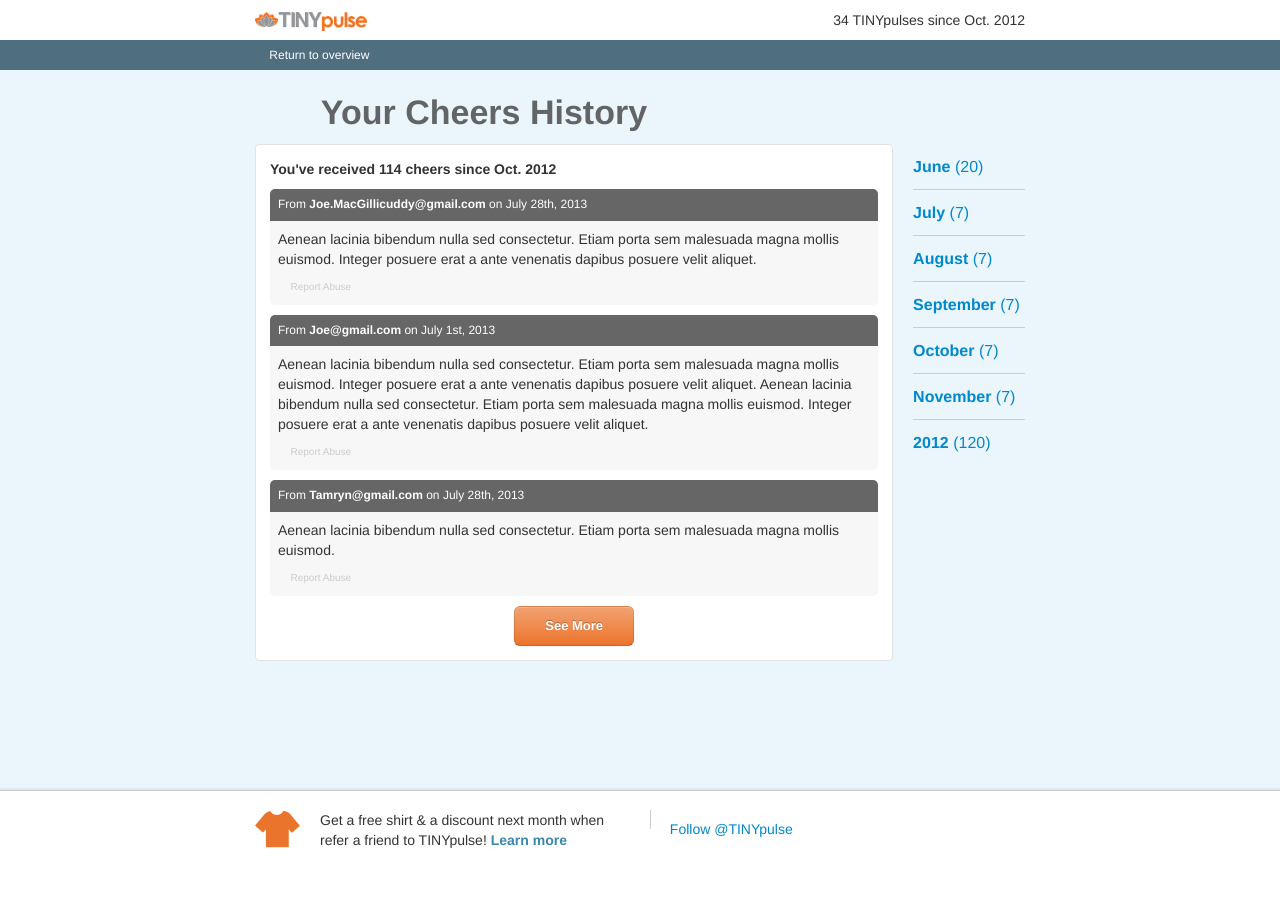
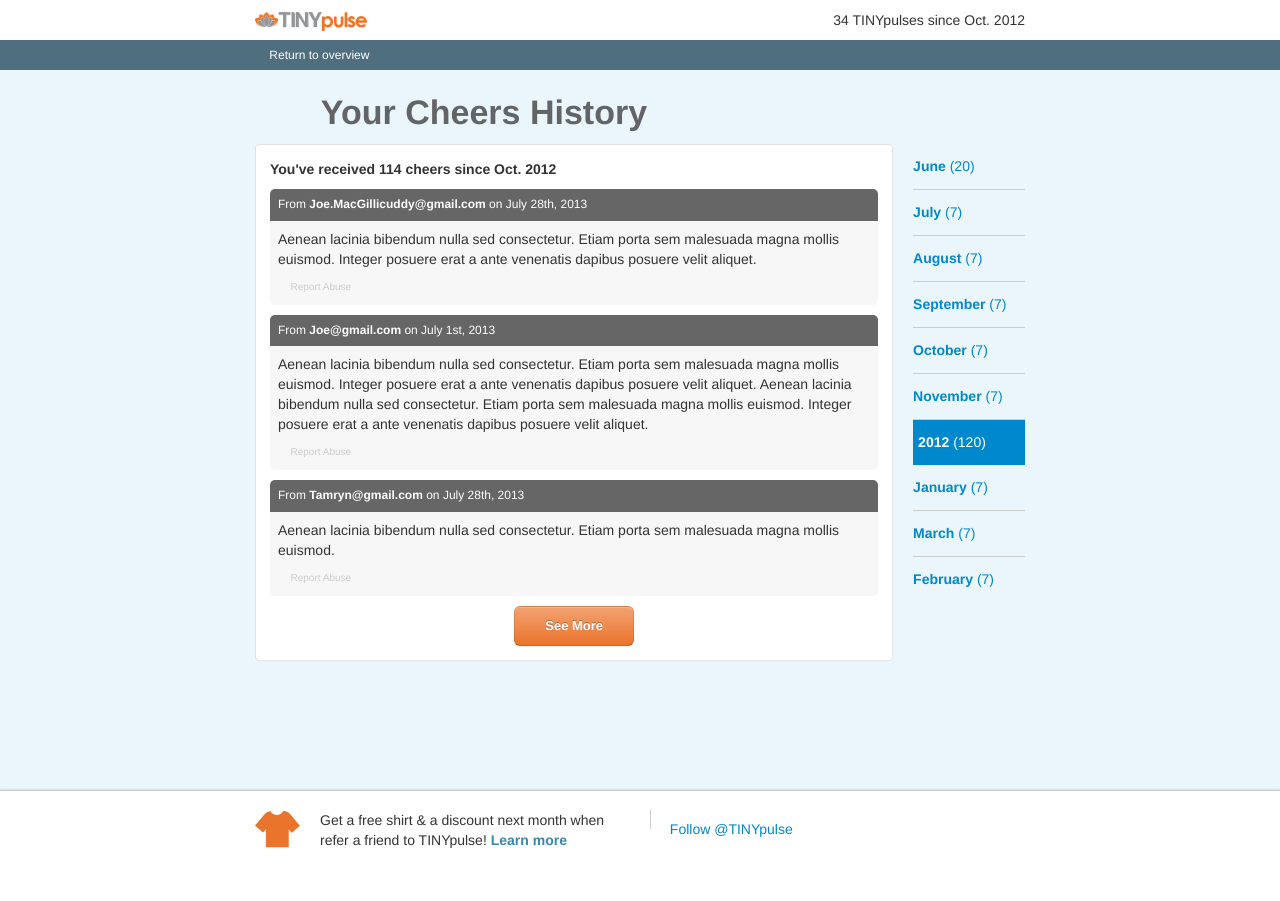
Before and after one commit to joshuarule/tinypulse-ty, a Jekyll site: the page built from cheers.html, in a window 1280 px wide. Built offline with Jekyll 4.4.1, drawn with Linux system fonts in a browser that asks for light colours; Markdown is read by kramdown in place of the engine named in the settings; comment, search, counter and statistics services are not loaded.

Commit message:
fixing referral header

```diff
--- a/cheers.html
+++ b/cheers.html
@@ -48,7 +48,7 @@
   		<li class="cheers-month"><a href="#">October <span>(7)</span></a></li>
   		<li class="cheers-month"><a href="#">November <span>(7)</span></a></li>
 
-		<ul class="list-nav--inner unstyled xjs-active">
+		<ul class="list-nav--inner unstyled js-active">
 			<li class="cheers-year"><a href="#">2012 <span>(120)</span><i class="icon-chevron-down"></i></a></li>
 			<div class="expand">
 			<li class="cheers-month"><a href="#">January <span>(7)</span></a></li>
--- a/css/main.css
+++ b/css/main.css
@@ -564,22 +564,26 @@
     line-height: 1em;
     margin-left: -55px;
   }
+  /* line 321, ../sass/_element.scss */
+  #referral .headline i {
+    margin-left: 0;
+  }
 }
-/* line 322, ../sass/_element.scss */
+/* line 325, ../sass/_element.scss */
 .headline p {
   margin-top: 10px;
   margin-bottom: 20px;
   font-size: 14px;
 }
 @media (min-width: 768px) {
-  /* line 322, ../sass/_element.scss */
+  /* line 325, ../sass/_element.scss */
   .headline p {
     margin-top: 0px;
     margin-bottom: 10px;
   }
 }
 
-/* line 335, ../sass/_element.scss */
+/* line 337, ../sass/_element.scss */
 .headline--icon {
   display: inline-block;
   position: relative;
@@ -589,13 +593,13 @@
   padding-left: 45px;
 }
 @media (min-width: 768px) {
-  /* line 335, ../sass/_element.scss */
+  /* line 337, ../sass/_element.scss */
   .headline--icon {
     padding-left: 0;
     display: block;
   }
 }
-/* line 346, ../sass/_element.scss */
+/* line 348, ../sass/_element.scss */
 .headline--icon i {
   position: absolute;
   left: 0;
@@ -606,26 +610,31 @@
   line-height: 1em;
 }
 
-/* line 362, ../sass/_element.scss */
+/* line 360, ../sass/_element.scss */
+.headline-wrap {
+  position: relative;
+}
+
+/* line 368, ../sass/_element.scss */
 .title h2, .title--icon h2 {
   margin-top: 0;
   font-size: 18px;
   line-height: 1em;
 }
 @media (min-width: 768px) {
-  /* line 362, ../sass/_element.scss */
+  /* line 368, ../sass/_element.scss */
   .title h2, .title--icon h2 {
     font-size: 24px;
   }
 }
 
-/* line 378, ../sass/_element.scss */
+/* line 384, ../sass/_element.scss */
 .title--icon i {
   font-size: 24px;
   line-height: .7em;
 }
 @media (min-width: 768px) {
-  /* line 378, ../sass/_element.scss */
+  /* line 384, ../sass/_element.scss */
   .title--icon i {
     font-size: 34px;
     margin-left: 3px;
@@ -633,7 +642,7 @@
   }
 }
 
-/* line 394, ../sass/_element.scss */
+/* line 400, ../sass/_element.scss */
 .streak {
   height: 100px;
   position: relative;
@@ -642,7 +651,7 @@
   border-color: #c4e3f3;
 }
 
-/* line 402, ../sass/_element.scss */
+/* line 408, ../sass/_element.scss */
 .streak-number {
   position: relative;
   height: 100%;
@@ -663,13 +672,13 @@
   box-shadow: 0px 1px 1px 1px rgba(0, 0, 0, 0.1);
 }
 
-/* line 415, ../sass/_element.scss */
+/* line 421, ../sass/_element.scss */
 .streak-copy h5 {
   margin: 0 0 2px 0;
   line-height: 1em;
   color: #eb742c;
 }
-/* line 421, ../sass/_element.scss */
+/* line 427, ../sass/_element.scss */
 .streak-copy p {
   height: 30px;
   margin: 5px 0 0 0;
@@ -677,7 +686,7 @@
   color: #636466;
 }
 
-/* line 429, ../sass/_element.scss */
+/* line 435, ../sass/_element.scss */
 .award {
   margin-right: 2px;
   height: 20px;
@@ -688,7 +697,7 @@
   background-size: contain;
 }
 
-/* line 437, ../sass/_element.scss */
+/* line 443, ../sass/_element.scss */
 .streak-record {
   margin: 3px 0 0;
   font-size: 10px;
@@ -697,55 +706,55 @@
   color: #3a87ad;
 }
 
-/* line 445, ../sass/_element.scss */
+/* line 451, ../sass/_element.scss */
 .streak-stars {
   display: inline-block;
   position: absolute;
   left: 100px;
   bottom: -3px;
 }
-/* line 451, ../sass/_element.scss */
+/* line 457, ../sass/_element.scss */
 .streak-stars.inline li {
   padding: 0;
   float: left;
 }
-/* line 456, ../sass/_element.scss */
+/* line 462, ../sass/_element.scss */
 .streak-stars .icon-star {
   color: #eb742c;
   font-size: 16px;
 }
 
-/* line 464, ../sass/_element.scss */
+/* line 470, ../sass/_element.scss */
 #cheers .cheers-new {
   margin: 0;
 }
 @media (min-width: 768px) {
-  /* line 464, ../sass/_element.scss */
+  /* line 470, ../sass/_element.scss */
   #cheers .cheers-new {
     margin-bottom: 20px;
   }
 }
 
-/* line 472, ../sass/_element.scss */
+/* line 478, ../sass/_element.scss */
 .cheers-new {
   margin-top: 20px;
 }
-/* line 475, ../sass/_element.scss */
+/* line 481, ../sass/_element.scss */
 .cheers-new .title--icon {
   border-bottom: 1px solid #cccccc;
   padding-left: 15px;
   margin-left: -15px;
   margin-right: -15px;
 }
-/* line 481, ../sass/_element.scss */
+/* line 487, ../sass/_element.scss */
 .cheers-new .title--icon i {
   color: #cccccc;
 }
-/* line 484, ../sass/_element.scss */
+/* line 490, ../sass/_element.scss */
 .cheers-new .cheers .cheer {
   padding-top: 0;
 }
-/* line 488, ../sass/_element.scss */
+/* line 494, ../sass/_element.scss */
 .cheers-new .cheer {
   -webkit-border-radius: 5px;
   -moz-border-radius: 5px;
@@ -755,7 +764,7 @@
   overflow: hidden;
   border: none;
 }
-/* line 494, ../sass/_element.scss */
+/* line 500, ../sass/_element.scss */
 .cheers-new .cheer h6 {
   margin-bottom: 0;
   padding: 8px;
@@ -765,48 +774,48 @@
   font-weight: normal;
   color: #FFF;
 }
-/* line 504, ../sass/_element.scss */
+/* line 510, ../sass/_element.scss */
 .cheers-new .cheer p {
   margin: 0;
   padding: 8px;
   background: #f7f7f7;
 }
-/* line 510, ../sass/_element.scss */
+/* line 516, ../sass/_element.scss */
 .cheers-new .cheer a {
   font-size: 10px;
   display: block;
   margin-top: 8px;
   color: #CCC;
 }
-/* line 515, ../sass/_element.scss */
+/* line 521, ../sass/_element.scss */
 .cheers-new .cheer a:hover {
   color: #c47a7f;
   text-decoration: none;
 }
-/* line 516, ../sass/_element.scss */
+/* line 522, ../sass/_element.scss */
 .cheers-new .cheer a i {
   color: #c47a7f;
 }
 
-/* line 521, ../sass/_element.scss */
+/* line 527, ../sass/_element.scss */
 .cheers-action {
   display: block;
   float: none;
 }
 @media (min-width: 768px) {
-  /* line 521, ../sass/_element.scss */
+  /* line 527, ../sass/_element.scss */
   .cheers-action {
     margin-right: 47px;
     float: right;
   }
 }
 @media (min-width: 980px) {
-  /* line 521, ../sass/_element.scss */
+  /* line 527, ../sass/_element.scss */
   .cheers-action {
     margin-right: 50px;
   }
 }
-/* line 534, ../sass/_element.scss */
+/* line 540, ../sass/_element.scss */
 .cheers-action .btn-wrap {
   -webkit-box-sizing: border-box;
   -moz-box-sizing: border-box;
@@ -815,20 +824,20 @@
   float: left;
 }
 @media (min-width: 768px) {
-  /* line 534, ../sass/_element.scss */
+  /* line 540, ../sass/_element.scss */
   .cheers-action .btn-wrap {
     width: auto;
   }
 }
-/* line 541, ../sass/_element.scss */
+/* line 547, ../sass/_element.scss */
 .cheers-action .btn-wrap:first-child {
   padding-right: 5px;
 }
-/* line 542, ../sass/_element.scss */
+/* line 548, ../sass/_element.scss */
 .cheers-action .btn-wrap:last-child {
   padding-left: 5px;
 }
-/* line 544, ../sass/_element.scss */
+/* line 550, ../sass/_element.scss */
 .cheers-action .btn-wrap a {
   -webkit-box-sizing: border-box;
   -moz-box-sizing: border-box;
@@ -839,13 +848,13 @@
 }
 
 @media (min-width: 768px) {
-  /* line 553, ../sass/_element.scss */
+  /* line 559, ../sass/_element.scss */
   #cheers .cheers-action {
     text-align: center;
     float: none;
     margin-right: 0;
   }
-  /* line 559, ../sass/_element.scss */
+  /* line 565, ../sass/_element.scss */
   #cheers .cheers-action a {
     padding-left: 30px !important;
     padding-right: 30px !important;
@@ -854,124 +863,133 @@
   }
 }
 
-/* line 568, ../sass/_element.scss */
+/* line 574, ../sass/_element.scss */
 .list-nav, .list-nav--center {
   font-size: 18px;
   font-weight: 600;
 }
 
-/* line 573, ../sass/_element.scss */
+/* line 579, ../sass/_element.scss */
 .list-nav--center {
   text-align: center;
 }
 @media (min-width: 768px) {
-  /* line 573, ../sass/_element.scss */
+  /* line 579, ../sass/_element.scss */
   .list-nav--center {
     text-align: left;
   }
 }
 
-/* line 582, ../sass/_element.scss */
+/* line 588, ../sass/_element.scss */
 .cheers-month,
 .cheers-year,
 .share-option {
   border-bottom: 1px solid #cccccc;
 }
-/* line 587, ../sass/_element.scss */
+/* line 593, ../sass/_element.scss */
 .cheers-month a,
 .cheers-year a,
 .share-option a {
   display: block;
 }
-/* line 593, ../sass/_element.scss */
+/* line 597, ../sass/_element.scss */
 .cheers-month a:hover i,
 .cheers-year a:hover i,
 .share-option a:hover i {
   text-decoration: none;
 }
 
-/* line 598, ../sass/_element.scss */
+/* line 602, ../sass/_element.scss */
 .cheers-month,
 .cheers-year {
   height: 45px;
   line-height: 45px;
 }
 @media (min-width: 768px) {
-  /* line 603, ../sass/_element.scss */
+  /* line 607, ../sass/_element.scss */
   .cheers-month a,
   .cheers-year a {
-    font-size: 16px;
+    font-size: 14px;
   }
 }
-/* line 609, ../sass/_element.scss */
+@media (min-width: 768px) {
+  /* line 607, ../sass/_element.scss */
+  .cheers-month a,
+  .cheers-year a {
+    font-size: 14px;
+  }
+}
+/* line 617, ../sass/_element.scss */
 .cheers-month:last-child,
 .cheers-year:last-child {
   border: none;
 }
-/* line 613, ../sass/_element.scss */
+/* line 621, ../sass/_element.scss */
 .cheers-month span,
 .cheers-year span {
   font-weight: normal;
 }
 
-/* line 616, ../sass/_element.scss */
+/* line 624, ../sass/_element.scss */
 .share-option {
   height: 60px;
   line-height: 60px;
 }
-/* line 620, ../sass/_element.scss */
+/* line 628, ../sass/_element.scss */
 .share-option:first-child {
   border-top: 1px solid #cccccc;
 }
-/* line 621, ../sass/_element.scss */
+/* line 629, ../sass/_element.scss */
 .share-option:last-child {
   margin-bottom: 40px;
 }
 @media (min-width: 768px) {
-  /* line 621, ../sass/_element.scss */
+  /* line 629, ../sass/_element.scss */
   .share-option:last-child {
     border: none;
   }
 }
-/* line 629, ../sass/_element.scss */
+/* line 637, ../sass/_element.scss */
 .share-option a {
   font-weight: normal;
 }
-/* line 631, ../sass/_element.scss */
+/* line 639, ../sass/_element.scss */
 .share-option i:first-child {
   font-size: 35px;
-  width: 30px;
+  width: 25px;
   text-align: left;
   margin: 0 20px 0 10px;
   line-height: 12px;
 }
-/* line 638, ../sass/_element.scss */
+/* line 646, ../sass/_element.scss */
 .share-option i:first-child.icon-envelope-alt {
   font-size: 30px;
 }
-/* line 643, ../sass/_element.scss */
+/* line 651, ../sass/_element.scss */
 .share-option i:last-child {
   font-size: 10px;
   margin-left: 2px;
 }
 
-/* line 651, ../sass/_element.scss */
+/* line 659, ../sass/_element.scss */
 .list-nav--inner .cheers-month {
   display: none;
 }
-/* line 655, ../sass/_element.scss */
+/* line 663, ../sass/_element.scss */
 .list-nav--inner .cheers-year {
   border: none;
 }
-/* line 657, ../sass/_element.scss */
+/* line 665, ../sass/_element.scss */
 .list-nav--inner .cheers-year i {
   margin-left: 5px;
+  font-size: 10px;
 }
-/* line 661, ../sass/_element.scss */
+/* line 669, ../sass/_element.scss */
 .list-nav--inner.js-active .cheers-year {
   background: #0088cc;
+  padding-left: 5px;
 }
-/* line 664, ../sass/_element.scss */
+/* line 673, ../sass/_element.scss */
 .list-nav--inner.js-active .cheers-year i {
   -webkit-transform: rotate(-90deg);
   -moz-transform: rotate(-90deg);
@@ -979,105 +997,105 @@
   -o-transform: rotate(-90deg);
   transform: rotate(-90deg);
 }
-/* line 668, ../sass/_element.scss */
+/* line 677, ../sass/_element.scss */
 .list-nav--inner.js-active .cheers-year a {
   color: #FFF;
 }
-/* line 674, ../sass/_element.scss */
+/* line 683, ../sass/_element.scss */
 .list-nav--inner.js-active .cheers-month {
   display: block;
 }
 
-/* line 680, ../sass/_element.scss */
+/* line 689, ../sass/_element.scss */
 .col1 {
   background: green;
 }
 
-/* line 681, ../sass/_element.scss */
+/* line 690, ../sass/_element.scss */
 .col2 {
   background: blue;
 }
 
-/* line 682, ../sass/_element.scss */
+/* line 691, ../sass/_element.scss */
 .col3 {
   background: green;
 }
 
-/* line 683, ../sass/_element.scss */
+/* line 692, ../sass/_element.scss */
 .col4 {
   background: blue;
 }
 
-/* line 684, ../sass/_element.scss */
+/* line 693, ../sass/_element.scss */
 .col5 {
   background: green;
 }
 
-/* line 685, ../sass/_element.scss */
+/* line 694, ../sass/_element.scss */
 .col6 {
   background: blue;
 }
 
-/* line 686, ../sass/_element.scss */
+/* line 695, ../sass/_element.scss */
 .col7 {
   background: green;
 }
 
-/* line 687, ../sass/_element.scss */
+/* line 696, ../sass/_element.scss */
 .col8 {
   background: blue;
 }
 
-/* line 688, ../sass/_element.scss */
+/* line 697, ../sass/_element.scss */
 .col9 {
   background: green;
 }
 
-/* line 689, ../sass/_element.scss */
+/* line 698, ../sass/_element.scss */
 .col10 {
   background: blue;
 }
 
-/* line 690, ../sass/_element.scss */
+/* line 699, ../sass/_element.scss */
 .col11 {
   background: green;
 }
 
-/* line 691, ../sass/_element.scss */
+/* line 700, ../sass/_element.scss */
 .col12 {
   background: blue;
 }
 
-/* line 695, ../sass/_element.scss */
+/* line 704, ../sass/_element.scss */
 .feedback {
   background: #d9edf7;
   border-color: #c4e3f3;
   color: #4f6e7e;
 }
-/* line 700, ../sass/_element.scss */
+/* line 709, ../sass/_element.scss */
 .feedback h2 {
   color: #4f6e7e;
 }
-/* line 704, ../sass/_element.scss */
+/* line 713, ../sass/_element.scss */
 .feedback .icon-comment-reverse {
   color: #82a1b1;
 }
-/* line 708, ../sass/_element.scss */
+/* line 717, ../sass/_element.scss */
 .feedback .submit-feedback {
   display: block;
 }
 @media (min-width: 768px) {
-  /* line 708, ../sass/_element.scss */
+  /* line 717, ../sass/_element.scss */
   .feedback .submit-feedback {
     float: right;
   }
 }
 
-/* line 715, ../sass/_element.scss */
+/* line 724, ../sass/_element.scss */
 .textarea-input {
   position: relative;
 }
-/* line 718, ../sass/_element.scss */
+/* line 727, ../sass/_element.scss */
 .textarea-input .feedback-placeholder {
   position: absolute;
   top: 8px;
@@ -1086,23 +1104,23 @@
   color: #999;
 }
 
-/* line 727, ../sass/_element.scss */
+/* line 736, ../sass/_element.scss */
 .email-input {
   float: none;
 }
 @media (min-width: 768px) {
-  /* line 727, ../sass/_element.scss */
+  /* line 736, ../sass/_element.scss */
   .email-input {
     float: right !important;
   }
 }
 
-/* line 734, ../sass/_element.scss */
+/* line 743, ../sass/_element.scss */
 .progress-meter {
   font-size: 146%;
 }
 
-/* line 738, ../sass/_element.scss */
+/* line 747, ../sass/_element.scss */
 .circle-meter {
   position: absolute;
   overflow: hidden;
@@ -1110,7 +1128,7 @@
   height: 4em;
 }
 
-/* line 745, ../sass/_element.scss */
+/* line 754, ../sass/_element.scss */
 .progress-meter:before {
   content: "";
   position: absolute;
@@ -1122,7 +1140,7 @@
   border-radius: 1.5em;
 }
 
-/* line 756, ../sass/_element.scss */
+/* line 765, ../sass/_element.scss */
 .per0 .circle-meter,
 .per10 .circle-meter,
 .per20 .circle-meter,
@@ -1132,7 +1150,7 @@
   clip: rect(0, 4em, 4em, 2em);
 }
 
-/* line 764, ../sass/_element.scss */
+/* line 773, ../sass/_element.scss */
 .per60 .circle-meter,
 .per70 .circle-meter,
 .per80 .circle-meter,
@@ -1141,7 +1159,7 @@
   clip: rect(0, 4em, 4em, 0em);
 }
 
-/* line 772, ../sass/_element.scss */
+/* line 781, ../sass/_element.scss */
 div.first,
 div.last {
   width: 2em;
@@ -1149,7 +1167,7 @@
   background: red;
 }
 
-/* line 779, ../sass/_element.scss */
+/* line 788, ../sass/_element.scss */
 div.first-full {
   width: 4em;
   height: 4em;
@@ -1159,7 +1177,7 @@
   top: 0;
 }
 
-/* line 788, ../sass/_element.scss */
+/* line 797, ../sass/_element.scss */
 div.first {
   border-top-left-radius: 2em;
   border-bottom-left-radius: 2em;
@@ -1167,7 +1185,7 @@
   position: absolute;
 }
 
-/* line 795, ../sass/_element.scss */
+/* line 804, ../sass/_element.scss */
 div.last {
   border-top-right-radius: 2em;
   border-bottom-right-radius: 2em;
@@ -1178,32 +1196,32 @@
   -webkit-transform: rotate(180deg);
 }
 
-/* line 805, ../sass/_element.scss */
+/* line 814, ../sass/_element.scss */
 .per0 .first {
   -webkit-transform: rotate(0deg);
 }
 
-/* line 806, ../sass/_element.scss */
+/* line 815, ../sass/_element.scss */
 .per10 .first {
   -webkit-transform: rotate(36deg);
 }
 
-/* line 807, ../sass/_element.scss */
+/* line 816, ../sass/_element.scss */
 .per20 .first {
   -webkit-transform: rotate(72deg);
 }
 
-/* line 808, ../sass/_element.scss */
+/* line 817, ../sass/_element.scss */
 .per30 .first {
   -webkit-transform: rotate(108deg);
 }
 
-/* line 809, ../sass/_element.scss */
+/* line 818, ../sass/_element.scss */
 .per40 .first {
   -webkit-transform: rotate(144deg);
 }
 
-/* line 810, ../sass/_element.scss */
+/* line 819, ../sass/_element.scss */
 .per50 .first,
 .per60 .first,
 .per70 .first,
@@ -1213,32 +1231,32 @@
   -webkit-transform: rotate(180deg);
 }
 
-/* line 819, ../sass/_element.scss */
+/* line 828, ../sass/_element.scss */
 .per60 .last {
   -webkit-transform: rotate(36deg);
 }
 
-/* line 820, ../sass/_element.scss */
+/* line 829, ../sass/_element.scss */
 .per70 .last {
   -webkit-transform: rotate(72deg);
 }
 
-/* line 821, ../sass/_element.scss */
+/* line 830, ../sass/_element.scss */
 .per80 .last {
   -webkit-transform: rotate(108deg);
 }
 
-/* line 822, ../sass/_element.scss */
+/* line 831, ../sass/_element.scss */
 .per90 .last {
   -webkit-transform: rotate(144deg);
 }
 
-/* line 823, ../sass/_element.scss */
+/* line 832, ../sass/_element.scss */
 .per100 .last {
   -webkit-transform: rotate(180deg);
 }
 
-/* line 827, ../sass/_element.scss */
+/* line 836, ../sass/_element.scss */
 .circle-number {
   display: inline-block;
   position: relative;
@@ -1246,7 +1264,7 @@
   text-align: center;
   color: #FFF;
 }
-/* line 836, ../sass/_element.scss */
+/* line 845, ../sass/_element.scss */
 .circle-number:before {
   z-index: -1;
   height: 20px;
@@ -1262,17 +1280,17 @@
   border-radius: 100%;
 }
 
-/* line 850, ../sass/_element.scss */
+/* line 859, ../sass/_element.scss */
 .submit-stats {
   font-size: 12px;
   font-weight: 500;
 }
 
-/* line 857, ../sass/_element.scss */
+/* line 866, ../sass/_element.scss */
 .share-address-title {
   margin-top: 20px;
 }
-/* line 859, ../sass/_element.scss */
+/* line 868, ../sass/_element.scss */
 .share-address-title i {
   font-size: 20px;
   line-height: 0.3em;
@@ -1280,36 +1298,36 @@
   margin-right: 2px;
 }
 
-/* line 869, ../sass/_element.scss */
+/* line 878, ../sass/_element.scss */
 .referral-content h2 {
   font-size: 18px;
   line-height: 1.4em;
 }
 @media (min-width: 768px) {
-  /* line 869, ../sass/_element.scss */
+  /* line 878, ../sass/_element.scss */
   .referral-content h2 {
     font-size: 24px;
   }
 }
 
-/* line 876, ../sass/_element.scss */
+/* line 885, ../sass/_element.scss */
 .share-address {
   margin-bottom: 20px;
 }
 
-/* line 880, ../sass/_element.scss */
+/* line 889, ../sass/_element.scss */
 .cheers-as {
   display: block !important;
   width: 100%;
   margin-bottom: 10px;
 }
 @media (min-width: 768px) {
-  /* line 880, ../sass/_element.scss */
+  /* line 889, ../sass/_element.scss */
   .cheers-as {
     margin-bottom: 0;
   }
 }
-/* line 887, ../sass/_element.scss */
+/* line 896, ../sass/_element.scss */
 .cheers-as .btn {
   width: 100%;
   text-align: left;
@@ -1317,14 +1335,14 @@
   text-shadow: none;
 }
 @media (min-width: 768px) {
-  /* line 887, ../sass/_element.scss */
+  /* line 896, ../sass/_element.scss */
   .cheers-as .btn {
     width: auto;
     float: left;
   }
 }
 @media (min-width: 768px) {
-  /* line 899, ../sass/_element.scss */
+  /* line 908, ../sass/_element.scss */
   .cheers-as.btn-group-vertical > .btn:first-child {
     -webkit-border-radius: 4px 0 0 4px;
     -moz-border-radius: 4px 0 0 4px;
@@ -1334,7 +1352,7 @@
   }
 }
 @media (min-width: 768px) {
-  /* line 905, ../sass/_element.scss */
+  /* line 914, ../sass/_element.scss */
   .cheers-as.btn-group-vertical > .btn:last-child {
     -webkit-border-radius: 0 4px 4px 0;
     -moz-border-radius: 0 4px 4px 0;
@@ -1344,26 +1362,26 @@
     margin-top: 0;
   }
 }
-/* line 912, ../sass/_element.scss */
+/* line 921, ../sass/_element.scss */
 .cheers-as.btn-group .btn.active {
   background: #899ca5;
 }
-/* line 913, ../sass/_element.scss */
+/* line 922, ../sass/_element.scss */
 .cheers-as.btn-group .btn:active {
   background: #899ca5;
 }
 
-/* line 916, ../sass/_element.scss */
+/* line 925, ../sass/_element.scss */
 .submit-cheer {
   margin-bottom: 20px;
 }
 
-/* line 918, ../sass/_element.scss */
+/* line 927, ../sass/_element.scss */
 .add-cheer {
   margin-bottom: 10px;
 }
 
-/* line 920, ../sass/_element.scss */
+/* line 929, ../sass/_element.scss */
 .cheers-confirmation {
   display: none;
   text-align: center;
@@ -1377,21 +1395,21 @@
   -moz-box-sizing: border-box;
   box-sizing: border-box;
 }
-/* line 930, ../sass/_element.scss */
+/* line 939, ../sass/_element.scss */
 .js-active .cheers-confirmation {
   display: block;
 }
 
-/* line 933, ../sass/_element.scss */
+/* line 942, ../sass/_element.scss */
 .active-account {
   font-size: 12px;
 }
 
-/* line 935, ../sass/_element.scss */
+/* line 944, ../sass/_element.scss */
 .add-email {
   font-size: 12px;
 }
-/* line 937, ../sass/_element.scss */
+/* line 946, ../sass/_element.scss */
 .add-email i {
   font-size: 8px;
 }
--- a/referral.html
+++ b/referral.html
@@ -7,9 +7,9 @@
 	<div class="row-fluid">
 		<div class="headline span10 offset1">
 			<div class="headline--icon">
-				<i class="icon-contacts"></i>
-				<div class="row-fluid">
+				<div class="row-fluid headline-wrap">
 					<h1 class="span11 offset1">Refer a friend and get hooked up!</h1>
+					<i class="icon-contacts"></i>
 				</div>
 			</div>
 			<div class="row-fluid">
--- a/send-cheer.html
+++ b/send-cheer.html
@@ -3,7 +3,7 @@
 title: tinyPulse
 ---
 
-<div id="send-cheer" class="xjs-active">
+<div id="send-cheer" class="js-active">
 	<div class="row-fluid">
 		<div class="span9 offset2">
 		<div class="headline">
```
Also changed, not shown: sass/_element.scss (+15 -6 lines).
